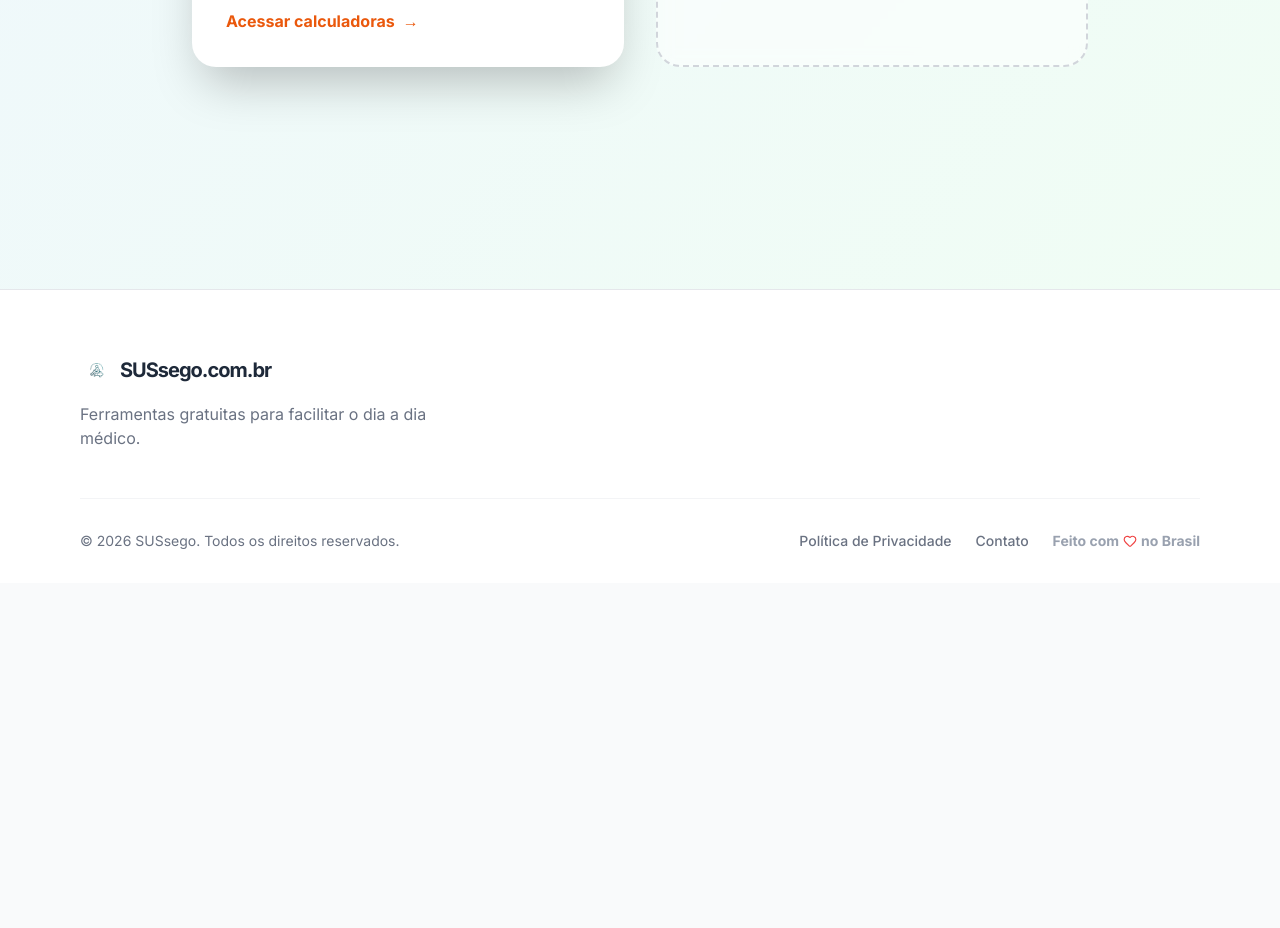
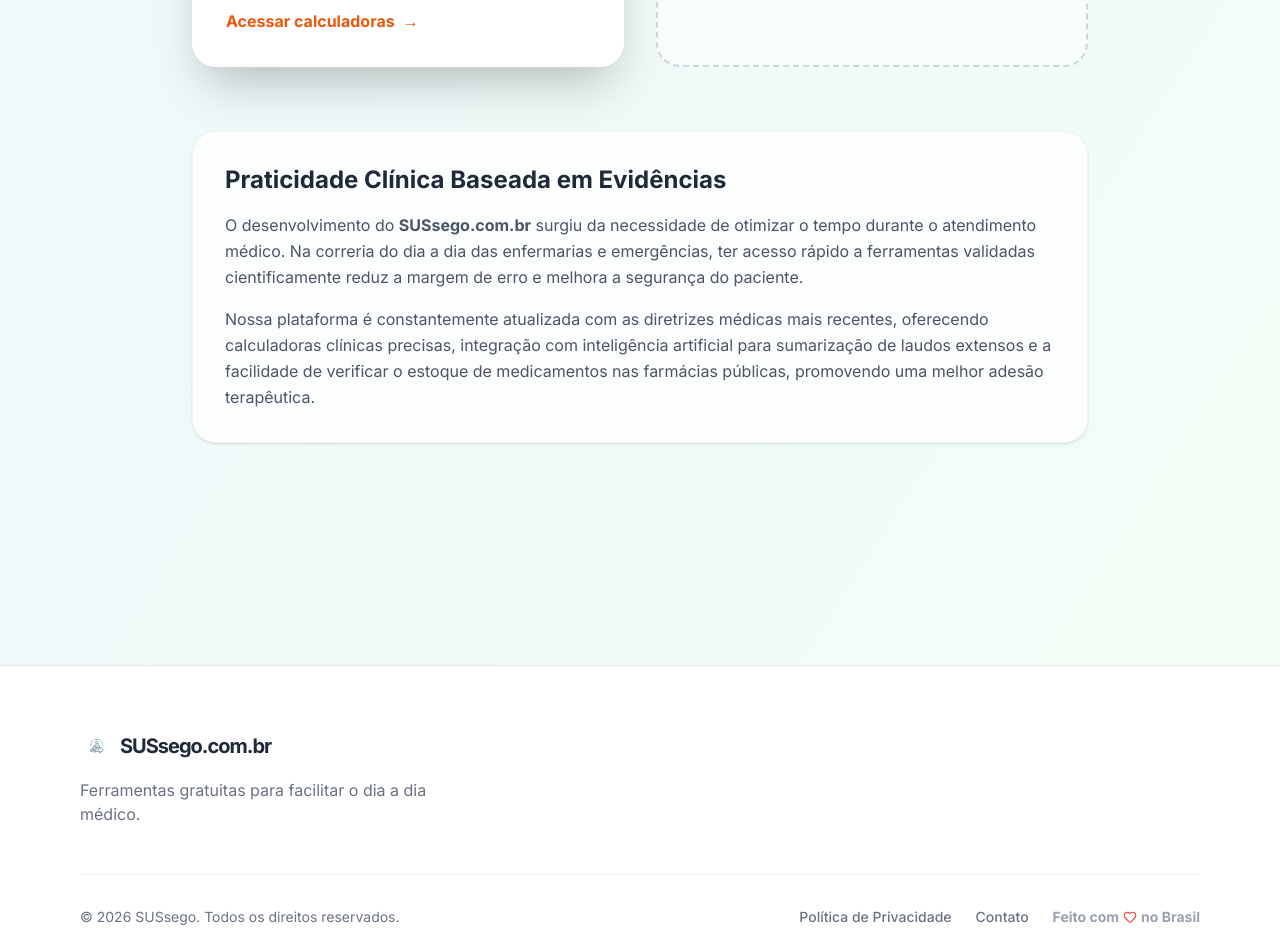
Before and after one commit to lucasvzack-sys/001, a React (Vite) app: page / in a window 1280 px wide. Shown: the part 1320-2248 px from the top of the page. Before the commit the page ends 1903 px from the top, so only its background shows below. Built offline with nearby package versions, Linux system fonts and the light colour scheme.

Commit message:
Update Portal.tsx

```diff
--- a/src/components/Portal.tsx
+++ b/src/components/Portal.tsx
@@ -57,6 +57,7 @@ export default function Portal({ onNavigate }: PortalProps) {
                 />
                 <h2 className="text-2xl font-bold text-gray-800">TemNoPosto?</h2>
               </div>
+
               <p className="text-gray-600">
                 Consulte a disponibilidade de medicamentos gratuitos na rede pública do seu município de forma rápida e fácil.
               </p>
@@ -118,6 +119,17 @@ export default function Portal({ onNavigate }: PortalProps) {
             </div>
           </div>
 
+          <div className="mt-16 text-left bg-white/80 p-8 rounded-3xl shadow-sm border border-gray-100">
+            <h2 className="text-2xl font-bold text-gray-800 mb-4">Praticidade Clínica Baseada em Evidências</h2>
+            <p className="text-gray-600 mb-4 leading-relaxed">
+              O desenvolvimento do <strong>SUSsego.com.br</strong> surgiu da necessidade de otimizar o tempo durante o atendimento médico. Na correria do dia a dia das enfermarias e emergências, ter acesso rápido a ferramentas validadas cientificamente reduz a margem de erro e melhora a segurança do paciente.
+            </p>
+            <p className="text-gray-600 leading-relaxed">
+              Nossa plataforma é constantemente atualizada com as diretrizes médicas mais recentes, oferecendo calculadoras clínicas precisas, integração com inteligência artificial para sumarização de laudos extensos e a facilidade de verificar o estoque de medicamentos nas farmácias públicas, promovendo uma melhor adesão terapêutica.
+            </p>
+          </div>
+          {/* ========================================== */}
+
           <AdSpace className="mt-12 max-w-2xl mx-auto" />
         </motion.div>
       </div>
```
